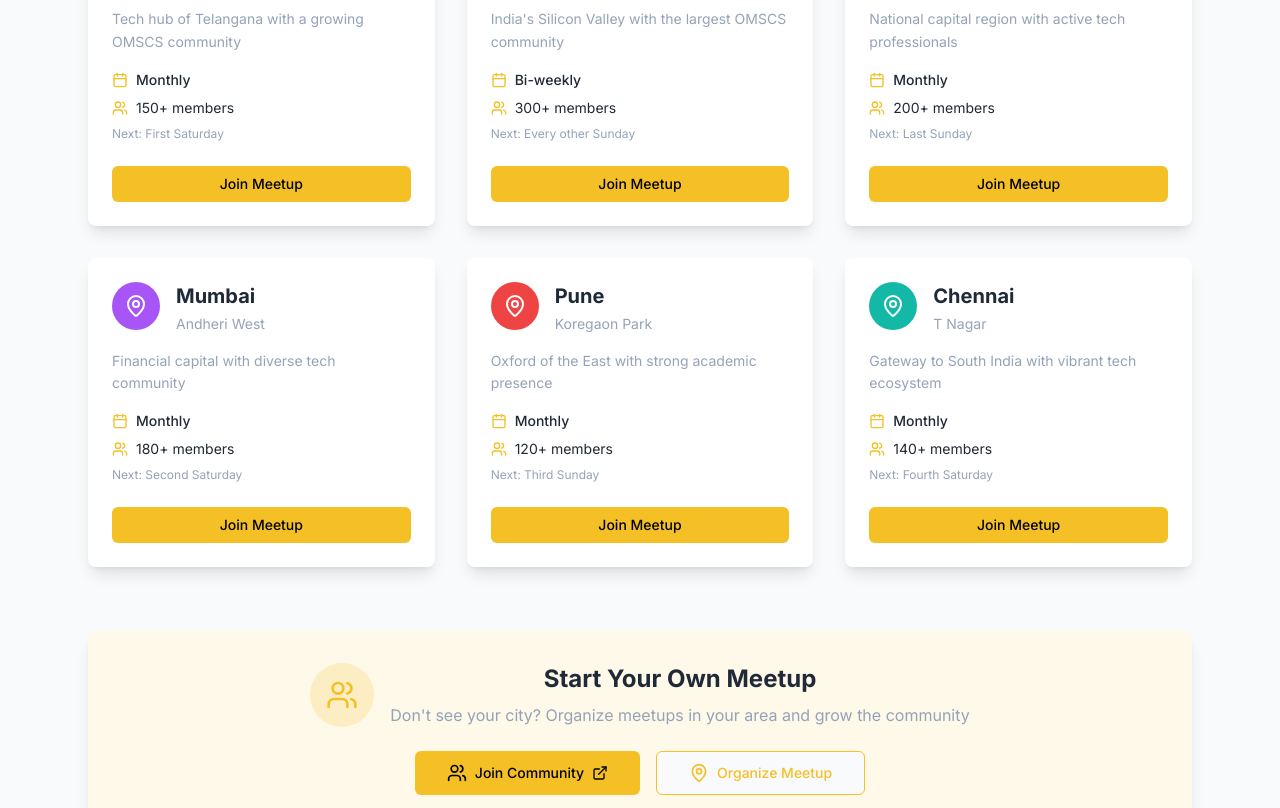
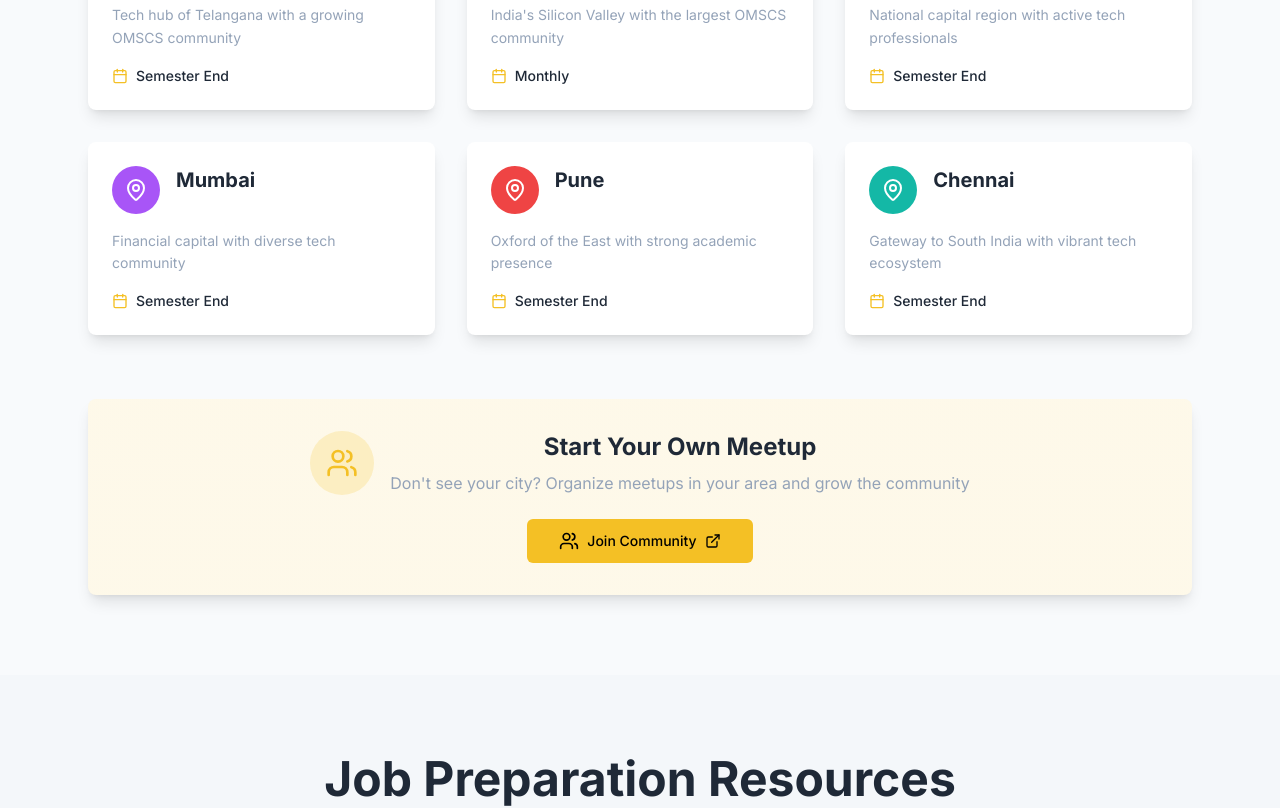
Before and after one commit to gatechindian/gatechindian.github.io, a Next.js app: page / in a window 1280 px wide. Shown: the part 2840-3648 px from the top of the page. Built offline with nearby package versions, Linux system fonts and the light colour scheme.

Commit message:
updated meetup section

```diff
--- a/components/city-meetups-section.tsx
+++ b/components/city-meetups-section.tsx
@@ -9,60 +9,42 @@ const cities = [
   {
     name: 'Hyderabad',
     description: 'Tech hub of Telangana with a growing OMSCS community',
-    meetupFrequency: 'Monthly',
-    memberCount: '150+',
-    nextMeetup: 'First Saturday',
-    location: 'Hitech City',
+    meetupFrequency: 'Semester End',
     color: 'bg-orange-500',
     icon: MapPin
   },
   {
     name: 'Bangalore',
     description: 'India\'s Silicon Valley with the largest OMSCS community',
-    meetupFrequency: 'Bi-weekly',
-    memberCount: '300+',
-    nextMeetup: 'Every other Sunday',
-    location: 'Koramangala',
+    meetupFrequency: 'Monthly',
     color: 'bg-green-500',
     icon: MapPin
   },
   {
     name: 'Delhi',
     description: 'National capital region with active tech professionals',
-    meetupFrequency: 'Monthly',
-    memberCount: '200+',
-    nextMeetup: 'Last Sunday',
-    location: 'Gurgaon',
+    meetupFrequency: 'Semester End',
     color: 'bg-blue-500',
     icon: MapPin
   },
   {
     name: 'Mumbai',
     description: 'Financial capital with diverse tech community',
-    meetupFrequency: 'Monthly',
-    memberCount: '180+',
-    nextMeetup: 'Second Saturday',
-    location: 'Andheri West',
+    meetupFrequency: 'Semester End',
     color: 'bg-purple-500',
     icon: MapPin
   },
   {
     name: 'Pune',
     description: 'Oxford of the East with strong academic presence',
-    meetupFrequency: 'Monthly',
-    memberCount: '120+',
-    nextMeetup: 'Third Sunday',
-    location: 'Koregaon Park',
+    meetupFrequency: 'Semester End',
     color: 'bg-red-500',
     icon: MapPin
   },
   {
     name: 'Chennai',
     description: 'Gateway to South India with vibrant tech ecosystem',
-    meetupFrequency: 'Monthly',
-    memberCount: '140+',
-    nextMeetup: 'Fourth Saturday',
-    location: 'T Nagar',
+    meetupFrequency: 'Semester End',
     color: 'bg-teal-500',
     icon: MapPin
   }
@@ -116,9 +98,6 @@ export function CityMeetupsSection() {
                       <h3 className="text-xl font-bold text-foreground mb-1">
                         {city.name}
                       </h3>
-                      <p className="text-sm text-muted-foreground">
-                        {city.location}
-                      </p>
                     </div>
                   </div>
 
@@ -126,26 +105,12 @@ export function CityMeetupsSection() {
                     {city.description}
                   </p>
 
-                  <div className="space-y-2 mb-6">
+                  <div className="space-y-2">
                     <div className="flex items-center gap-2 text-sm">
                       <Calendar className="w-4 h-4 text-primary" />
                       <span className="text-foreground font-medium">{city.meetupFrequency}</span>
                     </div>
-                    <div className="flex items-center gap-2 text-sm">
-                      <Users className="w-4 h-4 text-primary" />
-                      <span className="text-foreground">{city.memberCount} members</span>
-                    </div>
-                    <div className="text-xs text-muted-foreground">
-                      Next: {city.nextMeetup}
-                    </div>
                   </div>
-
-                  <Button
-                    className="w-full bg-primary hover:bg-primary/90 text-primary-foreground"
-                    size="sm"
-                  >
-                    Join Meetup
-                  </Button>
                 </CardContent>
               </Card>
             ))}
@@ -186,20 +151,6 @@ export function CityMeetupsSection() {
                     </a>
                   </Button>
 
-                  <Button
-                    asChild
-                    size="lg"
-                    variant="outline"
-                    className="border-primary text-primary hover:bg-primary/10"
-                  >
-                    <a
-                      href="mailto:contact@gatechindian.com"
-                      className="flex items-center gap-2"
-                    >
-                      <MapPin className="w-5 h-5" />
-                      Organize Meetup
-                    </a>
-                  </Button>
                 </div>
               </CardContent>
             </Card>
--- a/components/faq-section.tsx
+++ b/components/faq-section.tsx
@@ -11,10 +11,6 @@ const faqData = [
     category: 'Application Journey',
     questions: [
       {
-        question: 'Who is eligible to apply?',
-        answer: 'The admissions committee looks for a strong academic background and readiness for a rigorous graduate curriculum. Preferred qualifications include an undergraduate degree in computer science or related field (mathematics, computer engineering, electrical engineering) with a cumulative GPA of 3.0 or higher on a 4.0 scale. However, applicants who do not meet these preferred criteria are still encouraged to apply and are evaluated on a case-by-case basis.'
-      },
-      {
         question: 'How can I prepare if I have a non-CS background?',
         answer: 'Take for-credit courses: Enroll in and earn good grades (B or better) in upper-level computer science courses from an accredited institution. Master key concepts including Object-Oriented Design Principles, Data Structures, and Algorithms. You can also utilize Georgia Tech\'s MOOCs and Professional Certificate programs on platforms like edX, though these are rarely sufficient on their own for admission.'
       },
@@ -22,26 +18,14 @@ const faqData = [
         question: 'What are the key application requirements for Indian students?',
         answer: 'English Language Proficiency: TOEFL/IELTS scores are mandatory (minimum TOEFL score is 100). Academic Transcripts: Submit scans of official transcripts with both native language documents AND official English translations. GPA Conversion: Do not convert your GPA yourself - Georgia Tech will perform the official conversion. Letters of Recommendation: Three letters required from academic or professional references. GRE is not required for OMSCS.'
       },
-      {
-        question: 'What are the application deadlines?',
-        answer: 'Fall Semester Admission: March 1. Spring Semester Admission: August 15. All materials, including letters of recommendation, must be submitted by the deadline. Admissions decisions are typically released 10-12 weeks after the deadline.'
-      }
     ]
   },
   {
     category: 'Financials',
     questions: [
       {
-        question: 'How much does the program cost?',
-        answer: 'Tuition is charged on a per-credit-hour basis, plus mandatory semester fees. A minimum of 30 credit hours is required to graduate. The total program cost is significantly lower than traditional on-campus programs. For current figures, refer to the Official Class Tuition and Fees Information on the Georgia Tech Bursar\'s Office website.'
-      },
-      {
         question: 'How do I pay tuition from India?',
         answer: 'Upon admission, you will receive detailed instructions on the payment process. Payments are made through Georgia Tech\'s official student portal. International students typically use credit cards or international wire transfers to pay their fees. Payment deadlines are published on the university\'s official academic calendar.'
-      },
-      {
-        question: 'Are there scholarships or financial aid for international students?',
-        answer: 'Yes, students in these online programs, including international students, are eligible to qualify for financial aid just like any other Georgia Tech graduate student. Contact the Office of Scholarships and Financial Aid directly for specific options and eligibility requirements.'
       },
       {
         question: 'Can I get my tuition reimbursed by my employer?',
@@ -52,10 +36,6 @@ const faqData = [
   {
     category: 'Program Structure',
     questions: [
-      {
-        question: 'How is the program structured?',
-        answer: 'A minimum of 30 credit hours is required for the master\'s degree. Students choose a specialization requiring 15-18 credit hours of specific coursework, with the remaining 12-15 hours as free electives. To be fully admitted after conditional acceptance, students must complete two designated "foundational courses" with a grade of B or better within their first year.'
-      },
       {
         question: 'How do I choose my first course?',
         answer: 'Start with one course if you are working full-time to acclimate to the workload. Choose a foundational course for your first semester. Consult community resources like OMSCentral.com and the /r/OMSCS subreddit for student reviews and discussions about course difficulty and workload.'
@@ -97,10 +77,6 @@ const faqData = [
       {
         question: 'Will my diploma say "Online"?',
         answer: 'No. The diploma reads "Master of Science in Computer Science" (or Analytics/Cybersecurity). It is identical to the diploma awarded to on-campus students and carries the full prestige of a Georgia Tech degree.'
-      },
-      {
-        question: 'Can I network with other professionals in the program?',
-        answer: 'Absolutely. The program attracts a global cohort of highly motivated professionals. Networking happens through group projects, online forums (Piazza or Ed Discussion), and vibrant Reddit and Slack communities for mentorship and career discussions.'
       },
       {
         question: 'Does the program qualify me for OPT in the U.S.?',
--- a/components/job-prep-section.tsx
+++ b/components/job-prep-section.tsx
@@ -268,7 +268,7 @@ export function JobPrepSection() {
                       Job Prep Community
                     </h3>
                     <p className="text-muted-foreground">
-                      Connect with fellow job seekers, share interview experiences, and get career advice
+                      Connect with fellow job seekers and find accountability buddy, share interview experiences, and get career advice
                     </p>
                   </div>
                 </div>
@@ -291,20 +291,6 @@ export function JobPrepSection() {
                     </a>
                   </Button>
 
-                  <Button
-                    asChild
-                    size="lg"
-                    variant="outline"
-                    className="border-primary text-primary hover:bg-primary/10"
-                  >
-                    <a
-                      href="mailto:contact@gatechindian.com"
-                      className="flex items-center gap-2"
-                    >
-                      <MessageSquare className="w-5 h-5" />
-                      Share Resources
-                    </a>
-                  </Button>
                 </div>
               </CardContent>
             </Card>
--- a/components/resources-section.tsx
+++ b/components/resources-section.tsx
@@ -33,6 +33,20 @@ const resources = [
     title: 'GaTech Enterprise Slack',
     description: 'Official Georgia Tech Slack workspace for students, alumni, and faculty collaboration.',
     link: 'https://gatech.enterprise.slack.com',
+    category: 'Official'
+  },
+  {
+    icon: MessageSquare,
+    title: 'OMS Free and Discounted',
+    description: 'Free and discounted software for OMSers',
+    link: 'https://sites.gatech.edu/omsfreeanddiscounted/',
+    category: 'Community'
+  },
+  {
+    icon: MessageSquare,
+    title: 'MyCloud',
+    description: 'MyCloud is a windows host machine with access to Adobe creative suite, AutoCAD, Matlab and ANSYS.',
+    link: 'https://mycloud.gatech.edu',
     category: 'Official'
   }
 ]
```
